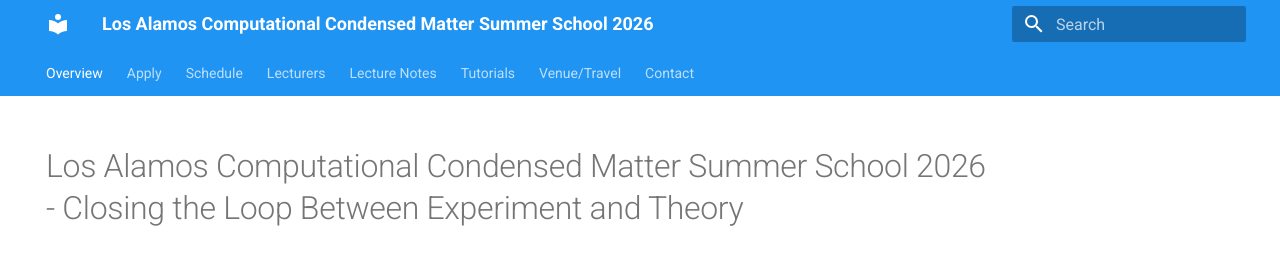
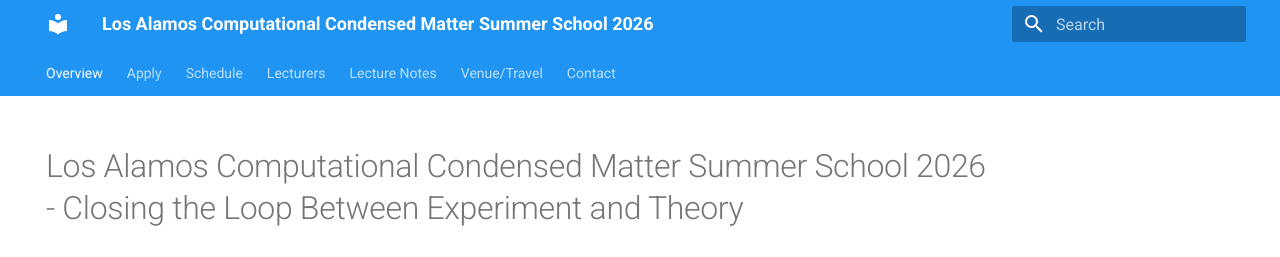
Before and after one commit to LACCMSS/2026, an MkDocs documentation site: the page built from docs/index.md, in a window 1280 px wide and 900 px high. Shown: the top 257 px of the window. Built offline with MkDocs 1.6.1 and Material for MkDocs 9.7.7, drawn with Linux system fonts in a browser that asks for light colours.

```diff
--- a/mkdocs.yml
+++ b/mkdocs.yml
@@ -22,6 +22,5 @@
   - Schedule: schedule.md
   - Lecturers: lecturers.md
   - Lecture Notes: lecture_notes.md
-  - Tutorials: tutorials.md
   - Venue/Travel: location.md
   - Contact: contact.md
```
